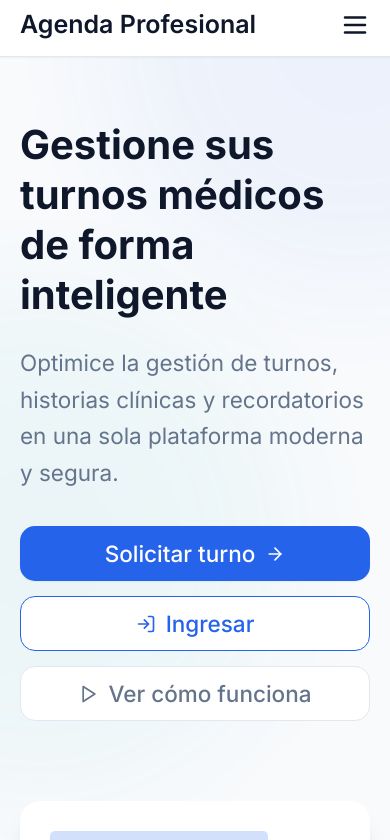
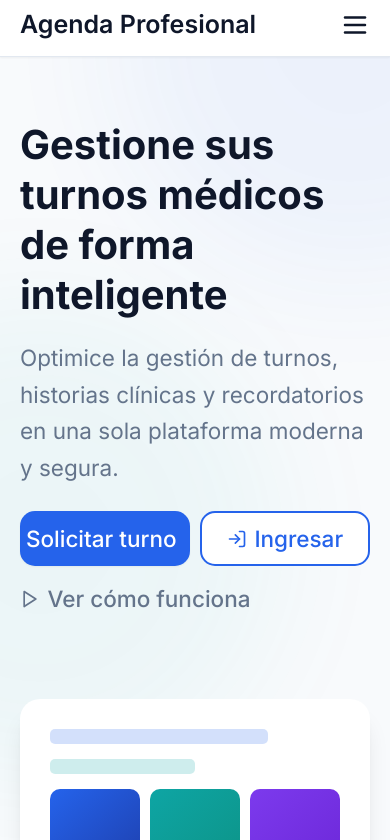
Before and after one commit to josevazquez3/agendaprofesional, a Next.js app: page / in a window 390 px wide. Shown: the top 840 px of the page. Built offline with nearby package versions, Linux system fonts and the light colour scheme.

Commit message:
Se hizo responsivo para celular boton ingresar 1

```diff
--- a/components/sections/hero-section.tsx
+++ b/components/sections/hero-section.tsx
@@ -19,7 +19,7 @@ export function HeroSection() {
       <div className="max-w-[1200px] mx-auto px-4 sm:px-6 lg:px-8 relative z-10">
         <div className="grid lg:grid-cols-2 gap-8 lg:gap-12 items-center">
           {/* Columna izquierda - Contenido */}
-          <div className="space-y-5 sm:space-y-8">
+          <div className="space-y-4 sm:space-y-8">
             <h1 className="text-2xl sm:text-3xl md:text-4xl lg:text-5xl font-bold text-[#0F172A] leading-tight font-inter">
               Gestione sus turnos médicos de forma inteligente
             </h1>
@@ -29,36 +29,35 @@ export function HeroSection() {
               en una sola plataforma moderna y segura.
             </p>
 
-            {/* Botones CTA */}
-            <div className="flex flex-col sm:flex-row flex-wrap gap-3 sm:gap-4 pt-2 sm:pt-4">
-              <Link href="/auth/register" className="w-full sm:w-auto">
+            {/* Botones CTA: en móvil dos en una fila para que se vean ambos sin scroll */}
+            <div className="pt-1 sm:pt-4">
+              <div className="flex flex-row gap-2 sm:gap-4 flex-wrap">
+                <Link href="/auth/register" className="flex-1 min-w-[120px] sm:min-w-0 sm:flex-initial">
                   <Button
                     size="lg"
-                  className="w-full sm:w-auto bg-[#2563EB] hover:bg-[#1E40AF] text-white rounded-xl px-6 sm:px-8 py-5 sm:py-6 text-sm sm:text-base font-medium shadow-sm hover:shadow-md transition-all duration-200 ease-out hover:scale-[1.02]"
+                    className="w-full bg-[#2563EB] hover:bg-[#1E40AF] text-white rounded-xl px-4 sm:px-8 py-4 sm:py-6 text-sm sm:text-base font-medium shadow-sm hover:shadow-md transition-all duration-200"
                   >
                     Solicitar turno
-                  <ArrowRight className="ml-2 h-4 w-4 sm:h-5 sm:w-5" />
+                    <ArrowRight className="ml-1.5 sm:ml-2 h-4 w-4 sm:h-5 sm:w-5" />
                   </Button>
                 </Link>
-              <Link href="/auth/login" className="w-full sm:w-auto">
+                <Link href="/auth/login" className="flex-1 min-w-[120px] sm:min-w-0 sm:flex-initial">
                   <Button
                     variant="outline"
                     size="lg"
-                  className="w-full sm:w-auto border-[#2563EB] text-[#2563EB] hover:bg-[#EFF6FF] rounded-xl px-6 sm:px-8 py-5 sm:py-6 text-sm sm:text-base font-medium transition-all duration-200 ease-out hover:scale-[1.02]"
+                    className="w-full border-2 border-[#2563EB] text-[#2563EB] hover:bg-[#EFF6FF] rounded-xl px-4 sm:px-8 py-4 sm:py-6 text-sm sm:text-base font-medium transition-all duration-200"
                   >
-                  <LogIn className="mr-2 h-4 w-4 sm:h-5 sm:w-5" />
+                    <LogIn className="mr-1.5 sm:mr-2 h-4 w-4 sm:h-5 sm:w-5" />
                     Ingresar
                   </Button>
                 </Link>
-              <Link href="#como-funciona" className="w-full sm:w-auto">
-                <Button
-                  variant="outline"
-                  size="lg"
-                  className="w-full sm:w-auto border-[#E2E8F0] text-[#64748B] hover:bg-[#F8FAFC] rounded-xl px-6 sm:px-8 py-5 sm:py-6 text-sm sm:text-base font-medium transition-all duration-200 ease-out hover:scale-[1.02]"
+              </div>
+              <Link
+                href="#como-funciona"
+                className="inline-flex items-center gap-1.5 mt-3 text-sm text-[#64748B] hover:text-[#2563EB] font-medium"
               >
-                  <Play className="mr-2 h-4 w-4 sm:h-5 sm:w-5" />
+                <Play className="h-4 w-4" />
                 Ver cómo funciona
-                </Button>
               </Link>
             </div>
           </div>
```
Lines whose indentation alone changed are shown as unchanged.
